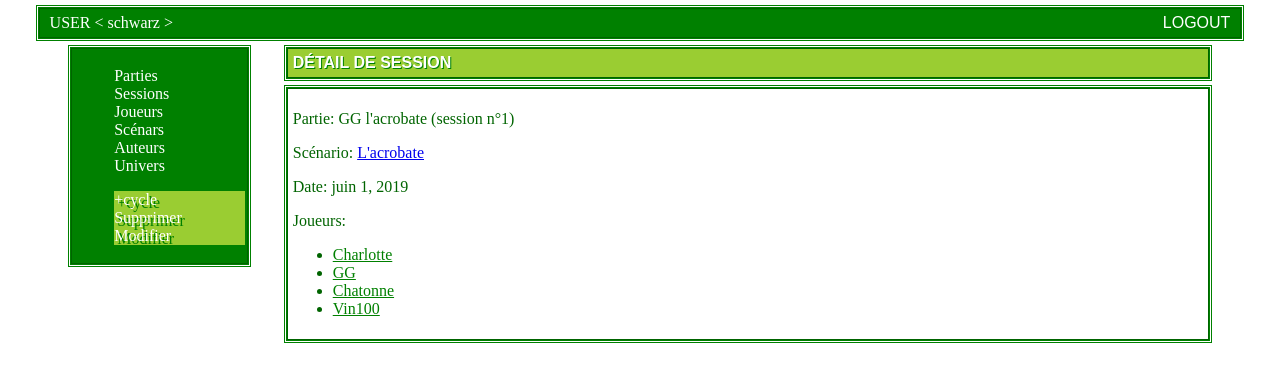
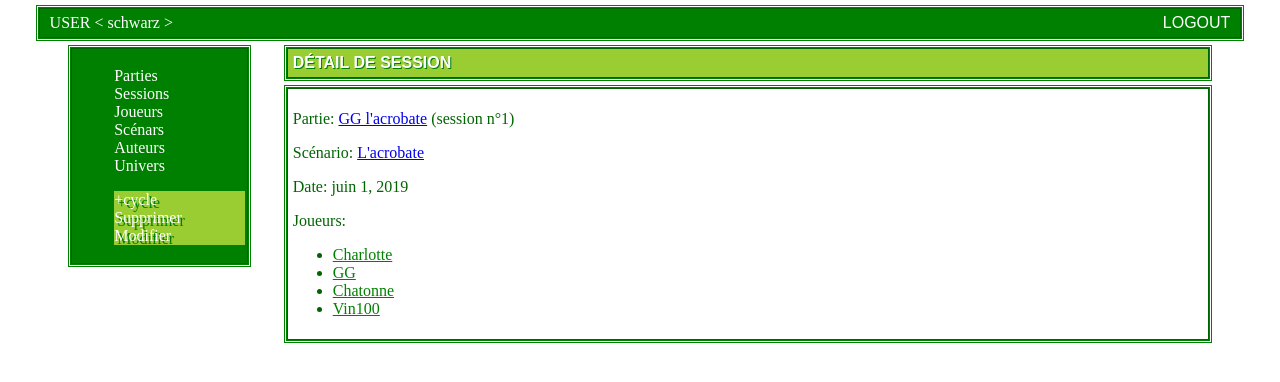
Before and after one commit to schwarz-ben/rpg-sessions-archive--django, a Django app: page /archive/session/11/ in a window 1280 px wide. Shown: the top 382 px of the page. Run offline with Django 3.2, Linux system fonts and the light colour scheme; a user stored in the database is signed in; data comes from the database, SQL or seed files in the repository; both versions use the stored data as it was after the commit.

Commit message:
Session detail view: added a link to the connected cycle.

```diff
--- a/archive/templates/archive/session.html
+++ b/archive/templates/archive/session.html
@@ -21,7 +21,7 @@
 
 {% block page_content %}
 {% with cycle=session.getRelatedCycle %}
-<p class="title"> Partie: {{cycle.codename}} (session n°{{session.number_in_cycle}}) </p>
+<p> Partie: <a href="/archive/cycle/{{cycle.pk}}">{{cycle.codename}}</a> (session n°{{session.number_in_cycle}}) </p>
 <p> Scénario: <a href="/archive/scenario/{{cycle.scenario.pk}}">{{cycle.scenario.title}}</a> <p>
 <p> Date: {{session.date}} </p>
 <p> Joueurs:
```
Also changed, not shown: db.sqlite3.
